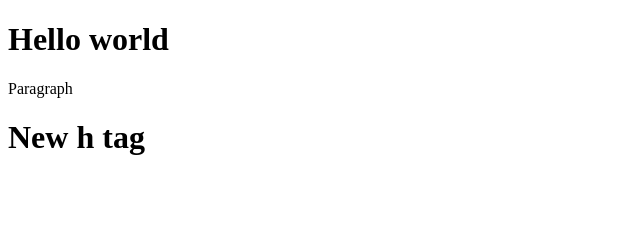
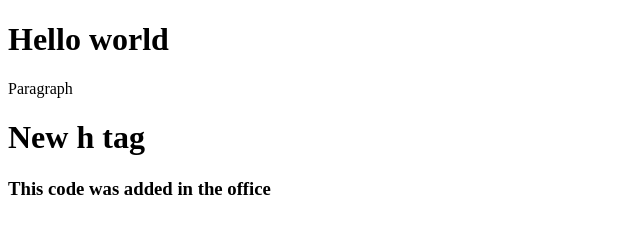
Before and after one commit to BunyodErmatov/github-test, a plain HTML site: page index.html in a window 1280 px wide. Shown: the whole page, without its empty margins (0-640 px from the left). Drawn offline with Linux system fonts and the light colour scheme.

Commit message:
added h3 tag

```diff
--- a/index.html
+++ b/index.html
@@ -9,5 +9,6 @@
     <h1>Hello world</h1>
     <p>Paragraph</p>
     <h1>New h tag</h1>
+    <h3>This code was added  in the office</h3>
 </body>
 </html>
```
